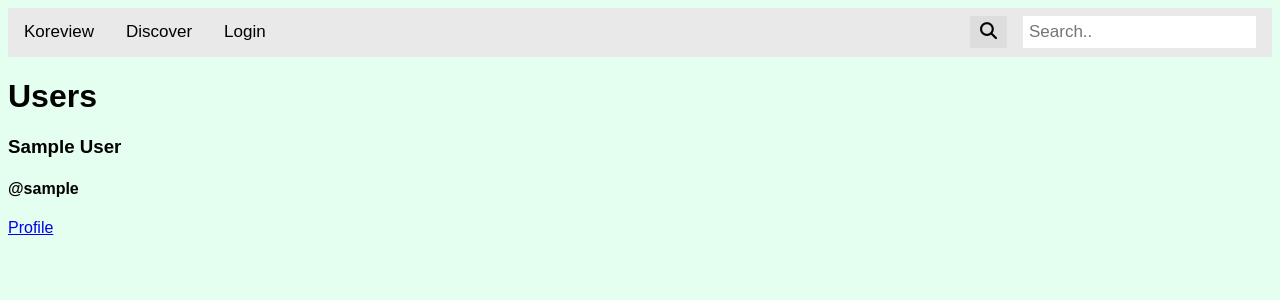
After one commit to grandeD/kdrama-review-app, a Flask app: page /users in a window 1280 px wide. The commit adds this page. Shown: the top 300 px of the page. Run offline with Flask 2, Linux system fonts and the light colour scheme; tables that the repository leaves empty hold one stand-in row (values such as "Sample post"); some libraries are stand-ins or nearby versions.

Commit message:
Allow user to access other user's public profiles and edit the title/content of their own playlists

```diff
--- a/crud.py
+++ b/crud.py
@@ -115,11 +115,9 @@ def get_user_playlists(user_id):
     user = get_user_by_id(user_id)
     return user.playlists
 
-def get_user_playlist(user_id, playlist_id):
-    '''Returns the playlists of a user '''
+def get_user_playlist(playlist_id):
+    '''Returns the playlist of a user '''
     playlist = Playlist.query.get(playlist_id)
-    if playlist:
-        if playlist.user_id != user_id: return None
     return playlist
 
 def delete_playlist_entry(playlist_entry_id):
--- a/server.py
+++ b/server.py
@@ -110,12 +110,37 @@ def get_user_id():
 
 
 # Account Page /profile
+@app.route('/users')
+def show_users():
+    '''Shows the users of Koreview in list view'''
+    users = crud.get_users()
+    return render_template('users.html', users=users)
+
+# Account Page /profile
 @app.route('/profile')
 def show_profile():
     '''Shows the profile of the user that is currently in session'''
     '''View Account Page'''
     user = crud.get_user_by_id(session.get('user_id'))
     return render_template('profile.html', user=user,  api_key=os.environ['TMDB_API_KEY'])
+
+# Public profile page of specified user /profile
+@app.route('/profile/<user_id>')
+def show_user_profile(user_id):
+    '''Shows the public profile of specified user'''
+    user = crud.get_user_by_id(user_id)
+    # set edit to false so user cannot edit public user profile
+    return render_template('profile.html', user=user, edit=False, api_key=os.environ['TMDB_API_KEY'])
+
+# Account Page /account
+@app.route('/account')
+def show_user_account():
+    '''Shows the private account profile of specified user'''
+    user_id = session.get('user_id')
+    user = crud.get_user_by_id(user_id)
+    # set edit to true so user can edit their profile
+    return render_template('profile.html', user=user, edit=True,  api_key=os.environ['TMDB_API_KEY'])
+
 
 # Search Results Page /search and /results
 @app.route('/search')
@@ -225,10 +250,13 @@ def create_playlist():
     return jsonify({'status': 'success', 'playlist': pl_json})
 
 @app.route('/user_playlists.json')
-def get_playlists():
+@app.route('/user_playlists.json/<user_id>')
+def get_playlists(user_id=None):
     ''' Get playlists created by user '''
     playlists = []
-    pls = crud.get_user_playlists(session.get('user_id'))
+    if not user_id: user_id = session.get('user_id')
+
+    pls = crud.get_user_playlists(user_id)
     for pl in pls:
         playlists.append({'playlist_id': pl.playlist_id,
                         'title': pl.title,
@@ -257,6 +285,7 @@ def add_to_playlist():
 
     return jsonify({'status': 'success', 'playlist_entry': ple_json, 'message': 'Added to playlist'})
 
+
 # Playlist Page
 @app.route('/playlist/<playlist_id>')
 def show_playlist(playlist_id):
@@ -267,7 +296,8 @@ def show_playlist(playlist_id):
 @app.route('/user_playlist.json/<playlist_id>')
 def get_playlist(playlist_id):
     ''' Get specified playlist created by user '''
-    playlist = crud.get_user_playlist(session.get('user_id'), playlist_id )
+    playlist = crud.get_user_playlist( playlist_id )
+    current_user_id = session.get('user_id')
 
     count = 0
     entries = []
@@ -283,7 +313,11 @@ def get_playlist(playlist_id):
             'content': playlist.content,
             'amount': count}
 
-    return jsonify({'status': 'success', 'info': info, 'entries': entries})
+    # session user matches playlist user, then edit is True
+    return jsonify({'status': 'success', 'info': info,
+                    'entries': entries,
+                    'edit': current_user_id == playlist.user_id})
+
 
 @app.route('/delete-entry.json', methods=['POST'])
 def delete_playlist_entry():
--- a/static/js/loginform.jsx
+++ b/static/js/loginform.jsx
@@ -27,6 +27,9 @@ const LoginForm = () => {
                 console.log(jsonResponse)
                 setSubmitted(true);
                 setMessage(`${jsonResponse.status}: ${jsonResponse.message}`)
+                if (jsonResponse.status === 'success'){
+                    window.location = '/';
+                }
             });
           });
 
--- a/static/js/userPlaylists.jsx
+++ b/static/js/userPlaylists.jsx
@@ -18,7 +18,7 @@ const UserPlaylists = (props) => {
 
     React.useEffect(() => {
         // grabs all user playlists
-        fetch(`/user_playlists.json`)
+        fetch(`/user_playlists.json/${props.user_id}`)
         .then(response => response.json())
         .then(data => {
             console.log(data);
@@ -47,4 +47,5 @@ const UserPlaylists = (props) => {
     );
 };
 
-ReactDOM.render(<UserPlaylists />, document.querySelector('#user_playlists'));
+const user_id = document.querySelector('#data').dataset.user_id;
+ReactDOM.render(<UserPlaylists user_id={user_id}/>, document.querySelector('#user_playlists'));
--- a/templates/base.html
+++ b/templates/base.html
@@ -32,8 +32,9 @@
         <a href="/">Koreview</a>
         <a href="/discover">Discover</a>
         {% if session.get('user_id')%}
-            <a href="/profile" >Account</a>
+            <a href="/account" >Account</a>
             <a href="/logout" >Logout</a>
+            <a href="/users">Users</a>
         {%endif%}
         {% if not session.get('user_id')%}
             <a href="/login" >Login</a>
--- /dev/null
+++ b/templates/users.html
@@ -0,0 +1,25 @@
+{% extends 'base.html' %}
+
+{% block title %}Koreview{% endblock %}
+
+{% block js %}
+{% endblock %}
+
+{% block data_attributes %}
+{% endblock %}
+
+{% block body %}
+
+<div>
+   <h1>Users</h1>
+   {%for user in users%}
+    <div>
+        <h3>{{user.fname}} {{user.lname}}</h3>
+        <h4>@{{user.username}}</h4>
+        <a href='profile/{{user.user_id}}'>Profile</a>
+    </div>
+
+   {%endfor%}
+</div>
+
+{% endblock %}
```
Also changed, not shown: static/js/playlist.jsx (+9 -4 lines), templates/profile.html (+14 -4 lines).
